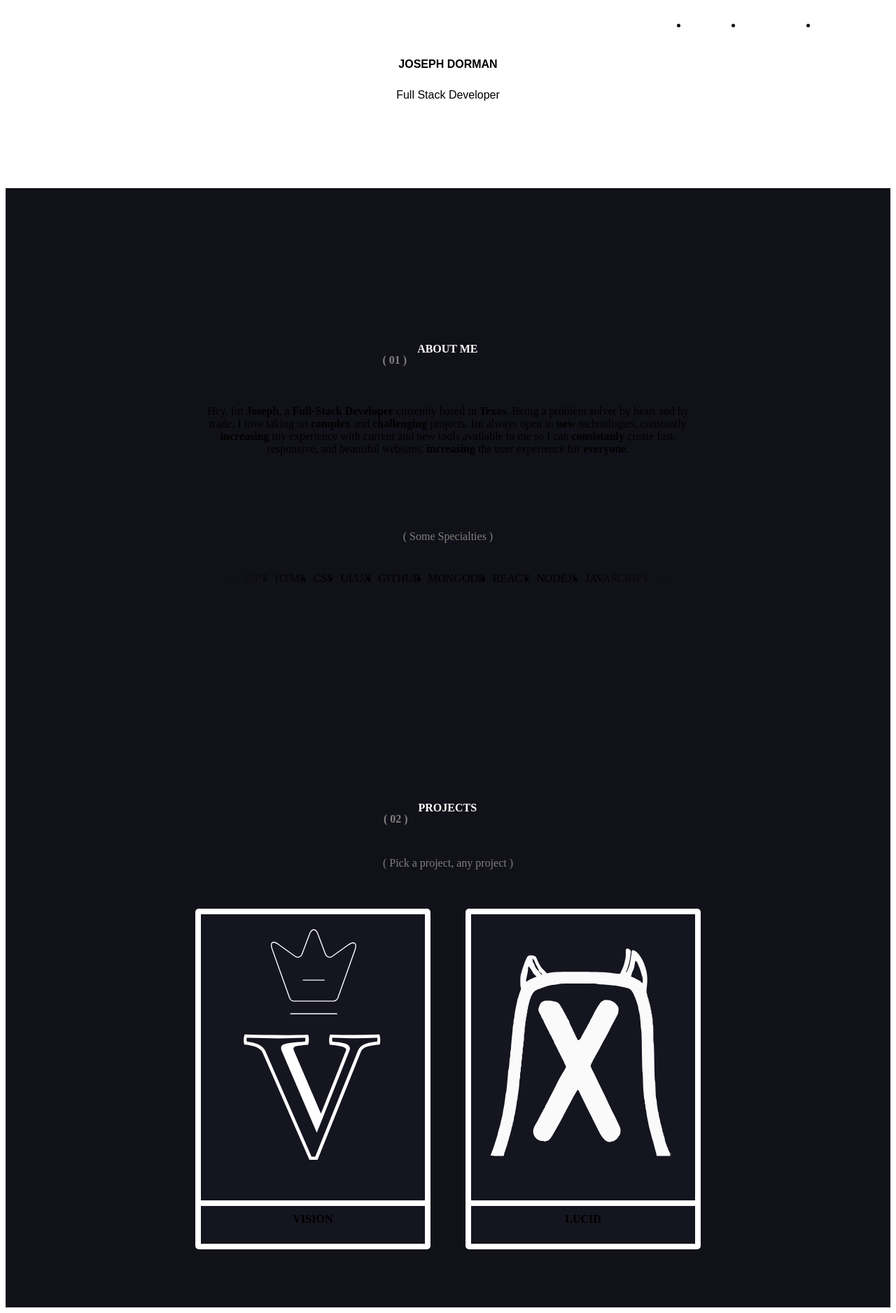
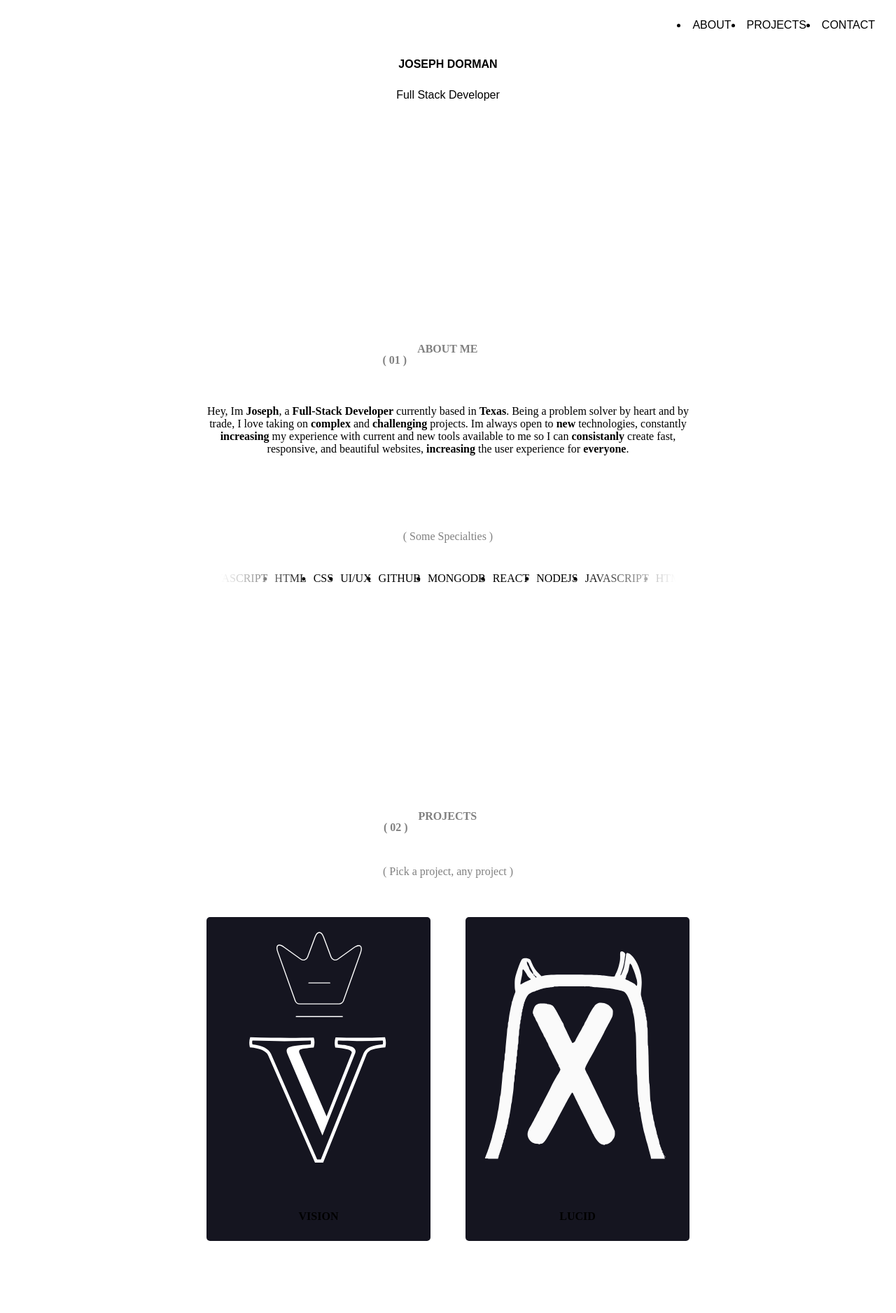
Before and after one commit to josephdorman/portfolio, a React (Vite) app: page / in a window 1280 px wide. Shown: the whole page at 70% size. Built offline with nearby package versions, Linux system fonts and the light colour scheme; the HTML template or start-up script is replaced by a standard one.

Commit message:
style: refactor to use primary and secondary color

```diff
--- a/src/styles/App.css
+++ b/src/styles/App.css
@@ -5,7 +5,7 @@
 section {
   display: flex;
   height: 100vh;
-  background-color: #111119;
+  background-color: var(--primary);
 }
 
 .title {
@@ -17,7 +17,7 @@ section {
 }
 
 .title span {
-  color: white;
+  color: var(--secondary);
   font-size: var(--fs-52);
   margin-right: 51px;
 }
--- a/src/styles/header.css
+++ b/src/styles/header.css
@@ -37,7 +37,7 @@ header {
 }
 
 .nav-buttons li button {
-  color: white;
+  color: var(--secondary);
   background-color: transparent;
   font-family: Sora, sans-serif;
   font-size: var(--fs-18);
@@ -53,7 +53,7 @@ header {
   height: 2px;
   bottom: -4px;
   left: 0;
-  background-color: white;
+  background-color: var(--secondary);
   transform: scaleX(0);
   transform-origin: left; /* change to have effect from left or right, or remove for middle*/
   transition: transform 0.3s ease;
--- a/src/styles/index.css
+++ b/src/styles/index.css
@@ -31,6 +31,9 @@ body,
   --fs-16: 1rem;
   --fs-14: 0.875rem;
 
+  --primary: #111119;
+  --secondary: #ffffff;
+
   height: 100%;
 }
 
@@ -50,7 +53,7 @@ body,
   margin: 0;
   overflow: hidden;
   z-index: -1;
-  background: linear-gradient(to bottom, #202020, #111119);
+  background: linear-gradient(to bottom, #202020, var(--primary));
 }
 
 .rain {
--- a/src/styles/projects.css
+++ b/src/styles/projects.css
@@ -20,7 +20,7 @@
 }
 
 .card-wrapper {
-  --border: 8px solid white;
+  --border: 8px solid var(--secondary);
 
   display: flex;
   flex-direction: column;
@@ -81,7 +81,7 @@
   gap: 5px;
   margin-top: 2px;
   background-color: transparent;
-  color: white;
+  color: var(--secondary);
   font-weight: bold;
   border: none;
   outline: none;
@@ -143,7 +143,7 @@
 }
 
 .card-wrapper:hover > .card-title {
-  background-color: white;
+  background-color: var(--secondary);
   color: rgb(21, 21, 32);
 }
 
```
